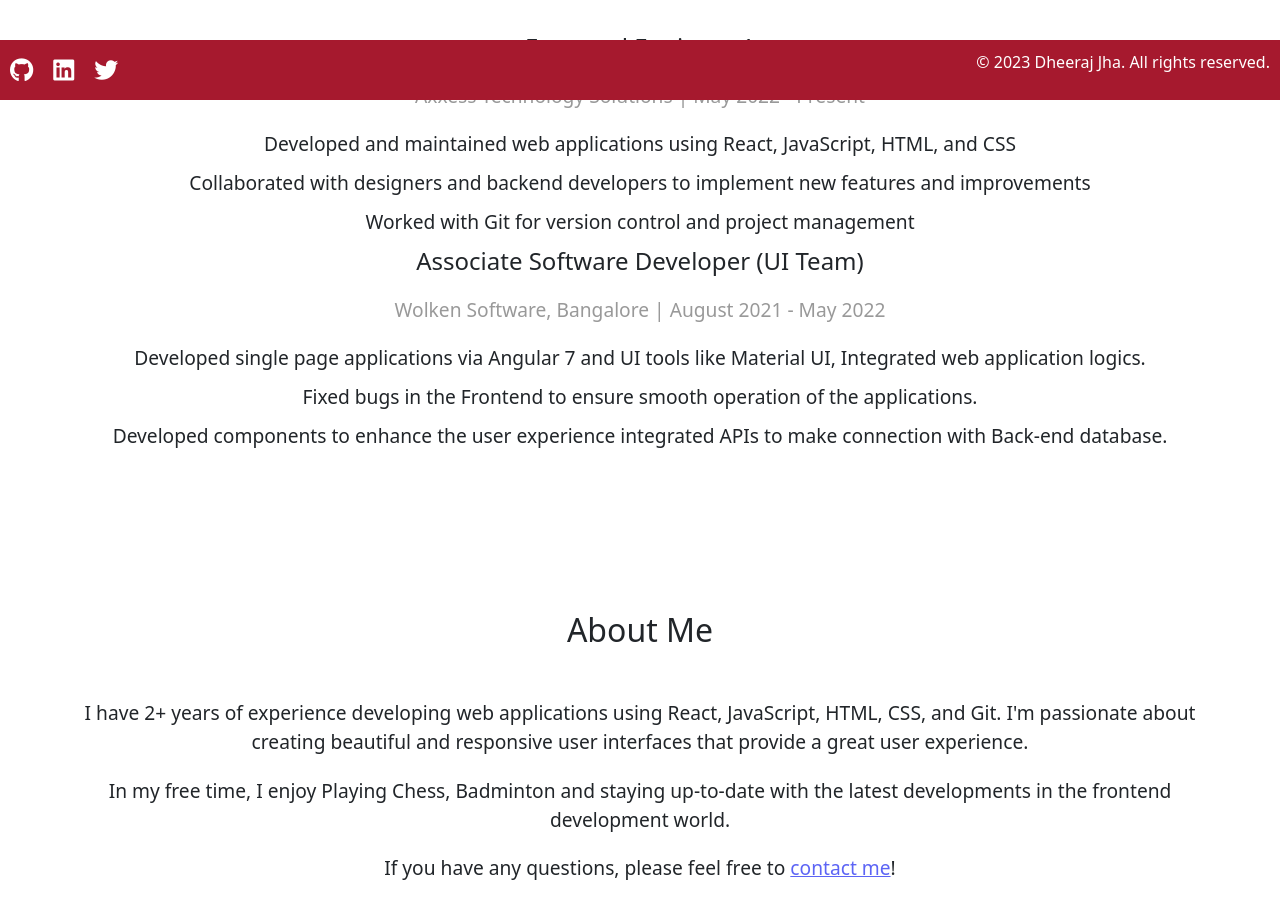
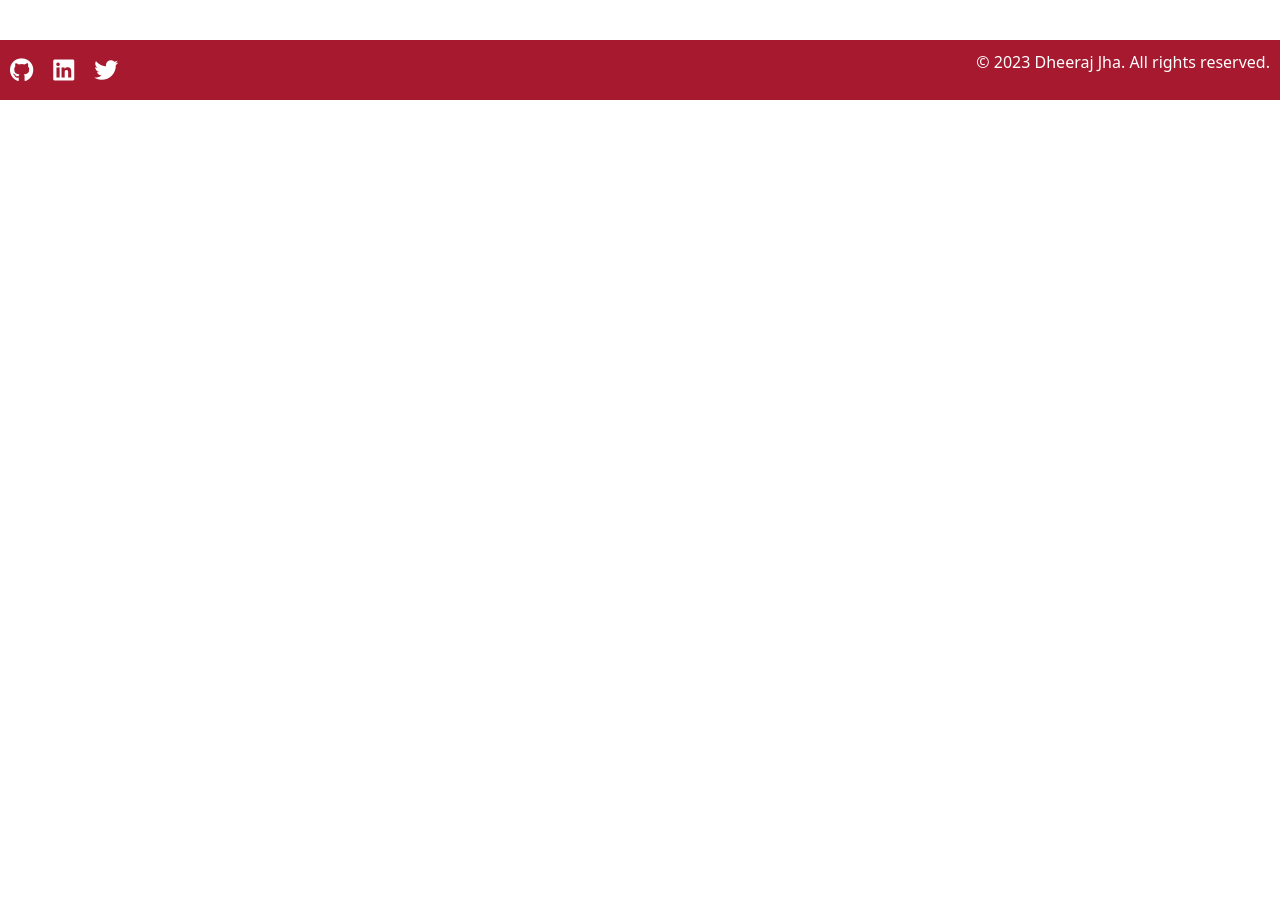
Before and after one commit to theDheerajjha/react-portfolio, a React (Create React App) app: page /about in a window 1280 px wide. Shown: the part 700-1618 px from the top of the page. After the commit the page ends 800 px from the top, so only its background shows below. Built offline with nearby package versions, Linux system fonts and the light colour scheme.

Commit message:
Modified the about me section

```diff
--- a/src/components/AboutMe.jsx
+++ b/src/components/AboutMe.jsx
@@ -19,7 +19,7 @@ function IntroSection() {
 
   return (
     <>
-      <div className="intro-section">
+      {/* <div className="intro-section">
         <h1 className="intro-section__title">Hi, I'm Dheeraj!</h1>
         <p className="intro-section__subtitle">
           A <span className="engineer">Frontend Developer</span> with expertise
@@ -32,9 +32,9 @@ function IntroSection() {
             </li>
           ))}
         </ul>
-      </div>
+      </div> */}
 
-      <div class="card">
+      {/* <div class="card">
         <div class="card-body skill-section">
           <div class="row">
             <div class="col-md-4">
@@ -66,71 +66,78 @@ function IntroSection() {
             </div>
           </div>
         </div>
-      </div>
+      </div> */}
     </>
   );
 }
 
 function ExperienceSection() {
   return (
-    <div className="experience-section">
-      <h2 className="experience-section__title">Experience</h2>
-      <div className="experience-section__item">
-        <h3 className="experience-section__item-title">Frontend Engineer 1</h3>
-        <p className="experience-section__item-subtitle">
-          Axxess Technology Solutions | May 2022 - Present
-        </p>
-        <ul className="experience-section__item-list">
-          <li>
-            Developed and maintained web applications using React, JavaScript,
-            HTML, and CSS
-          </li>
-          <li>
-            Collaborated with designers and backend developers to implement new
-            features and improvements
-          </li>
-          <li>Worked with Git for version control and project management</li>
-        </ul>
-      </div>
-      <div className="experience-section__item">
-        <h3 className="experience-section__item-title">
-          Associate Software Developer (UI Team)
-        </h3>
-        <p className="experience-section__item-subtitle">
-          Wolken Software, Bangalore | August 2021 - May 2022
-        </p>
-        <ul className="experience-section__item-list">
-          <li>
-            Developed single page applications via Angular 7 and UI tools like
-            Material UI, Integrated web application logics.
-          </li>
-          <li>
-            Fixed bugs in the Frontend to ensure smooth operation of the
-            applications.
-          </li>
-          <li>
-            Developed components to enhance the user experience integrated APIs
-            to make connection with Back-end database.
-          </li>
-        </ul>
-      </div>
-    </div>
+    <></>
+    // <div className="experience-section">
+    //   <h2 className="experience-section__title">Experience</h2>
+    //   <div className="experience-section__item">
+    //     <h3 className="experience-section__item-title">Frontend Engineer 1</h3>
+    //     <p className="experience-section__item-subtitle">
+    //       Axxess Technology Solutions | May 2022 - Present
+    //     </p>
+    //     <ul className="experience-section__item-list">
+    //       <li>
+    //         Developed and maintained web applications using React, JavaScript,
+    //         HTML, and CSS
+    //       </li>
+    //       <li>
+    //         Collaborated with designers and backend developers to implement new
+    //         features and improvements
+    //       </li>
+    //       <li>Worked with Git for version control and project management</li>
+    //     </ul>
+    //   </div>
+    //   <div className="experience-section__item">
+    //     <h3 className="experience-section__item-title">
+    //       Associate Software Developer (UI Team)
+    //     </h3>
+    //     <p className="experience-section__item-subtitle">
+    //       Wolken Software, Bangalore | August 2021 - May 2022
+    //     </p>
+    //     <ul className="experience-section__item-list">
+    //       <li>
+    //         Developed single page applications via Angular 7 and UI tools like
+    //         Material UI, Integrated web application logics.
+    //       </li>
+    //       <li>
+    //         Fixed bugs in the Frontend to ensure smooth operation of the
+    //         applications.
+    //       </li>
+    //       <li>
+    //         Developed components to enhance the user experience integrated APIs
+    //         to make connection with Back-end database.
+    //       </li>
+    //     </ul>
+    //   </div>
+    // </div>
   );
 }
 
 function AboutSection() {
   return (
+    <>
       <div className="about-section">
-      <h2 className="about-section__title">About Me</h2>
-      <p className="about-section__text">
-        I have 2+ years of experience developing web applications using React,
-        JavaScript, HTML, CSS, and Git. I'm passionate about creating beautiful
-        and responsive user interfaces that provide a great user experience.
-      </p>
-      <p className="about-section__text">
-        In my free time, I enjoy Playing Chess, Badminton and staying up-to-date
-        with the latest developments in the frontend development world.
-      </p>
+        Hello, My name is Dheeraj Jha. I have been working as a front-end
+        developer for the past two years. In terms of academics, I completed a
+        B.Tech in IT in 2021 from Punjab Technical University. Currently, I am
+        working on a project called Axxess Homecare, which is used by healthcare
+        agencies in the US to provide homecare services. In the front-end
+        development of this project, we utilize technologies such as Vue.js,
+        Knockout.js, and jQuery, with a primary focus on jQuery. On the backend,
+        we employ C# and use MySQL as our database. My role within the project
+        involves gathering front-end requirements from the product team,
+        collaborating with designers and the backend team to implement the
+        desired features, conducting code reviews to ensure high code quality,
+        maintaining documentation, and mentoring associates. That's a brief
+        overview of my experience and responsibilities in my current role.
+        <br />
+        <br />
         <p className="about-section__text">
           If you have any questions, please feel free to{" "}
           <a
@@ -142,6 +149,29 @@ function AboutSection() {
           !
         </p>
       </div>
+    </>
+    // <div className="about-section">
+    //   <h2 className="about-section__title">About Me</h2>
+    //   <p className="about-section__text">
+    //     I have 2+ years of experience developing web applications using React,
+    //     JavaScript, HTML, CSS, and Git. I'm passionate about creating beautiful
+    //     and responsive user interfaces that provide a great user experience.
+    //   </p>
+    //   <p className="about-section__text">
+    //     In my free time, I enjoy Playing Chess, Badminton and staying up-to-date
+    //     with the latest developments in the frontend development world.
+    //   </p>
+    //   <p className="about-section__text">
+    //     If you have any questions, please feel free to{" "}
+    //     <a
+    //       onClick={() => (window.location = "mailto:write4dheeraj@gmail.com")}
+    //       className="about-section__link"
+    //     >
+    //       contact me
+    //     </a>
+    //     !
+    //   </p>
+    // </div>
   );
 }
 
--- a/src/style.scss
+++ b/src/style.scss
@@ -281,12 +281,54 @@ html {
 }
 
 .about-section {
-  background-color: white;
-  padding: 50px;
+  font-family: "Roboto", Arial, sans-serif;
+  width: 60%;
+  margin: auto;
+  background-color: #f8f8f8;
+  padding: 40px;
   margin-top: 50px;
   margin-bottom: 10px;
   text-align: center;
+  border: 2px solid #ccc;
+  border-radius: 8px;
+  box-shadow: 0 2px 4px rgba(0, 0, 0, 0.1);
+  overflow-wrap: break-word; /* For normal word wrapping */
+  word-wrap: break-word; /* For older versions of browsers */
 }
+
+.about-section h2 {
+  font-size: 28px;
+  margin-bottom: 20px;
+  text-transform: uppercase;
+  color: #333;
+}
+
+.about-section p {
+  font-size: 18px;
+  line-height: 1.6;
+  color: #555;
+}
+
+.about-section .skills {
+  margin-top: 30px;
+}
+
+.about-section .skills ul {
+  list-style-type: none;
+  padding: 0;
+  display: flex;
+  justify-content: center;
+}
+
+.about-section .skills li {
+  margin: 0 10px;
+  font-size: 16px;
+  color: #777;
+  border: 1px solid #ccc;
+  padding: 8px 12px;
+  border-radius: 4px;
+}
+
 
 .about-section__title {
   font-size: 2rem;
```
Lines whose indentation alone changed are shown as unchanged.
